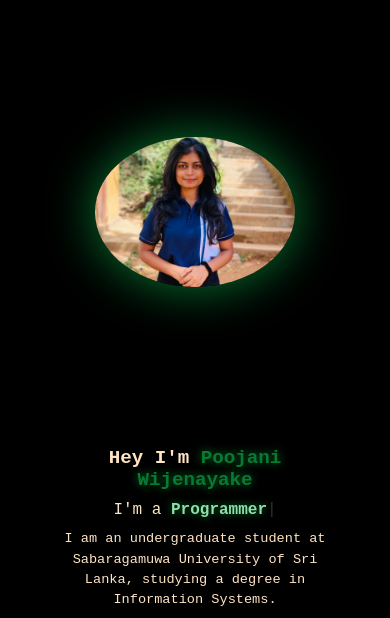
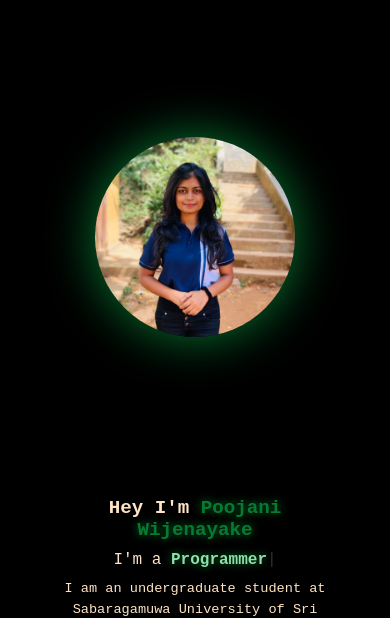
Before and after one commit to PoojaniGeehara/PotfolioPW, a plain HTML site: page index.html in a window 390 px wide. Shown: the part 84-702 px from the top of the page. Drawn offline with nearby package versions, Linux system fonts and the light colour scheme.

Commit message:
css updated

```diff
--- a/style.css
+++ b/style.css
@@ -694,14 +694,16 @@ footer {
   }
 
     .main_container .image{
-     margin-bottom: 20px;
+    width: 250px;
+    height: 250px;
+    aspect-ratio: 1/1;
+    border-radius: 50%;
+    overflow: hidden;
+    margin-bottom: 20px;
     margin-top: 20px;
     z-index: 1;
-    width: 200px;
-    height: 200px;
-    min-width: 150px;
-    min-height: 150px;
     }
+
     .main_container .content{
         width: 90%;
     }
@@ -783,10 +785,11 @@ footer {
 
     .main_container .image{
 
-    width: 200px;
-    height: 100px;
-    min-width: 150px;
-    min-height: 150px;
+   width: 200px;
+    height: 200px;
+    aspect-ratio: 1/1;
+    border-radius: 50%;
+    overflow: hidden;
     z-index: 1;
 
 
```
